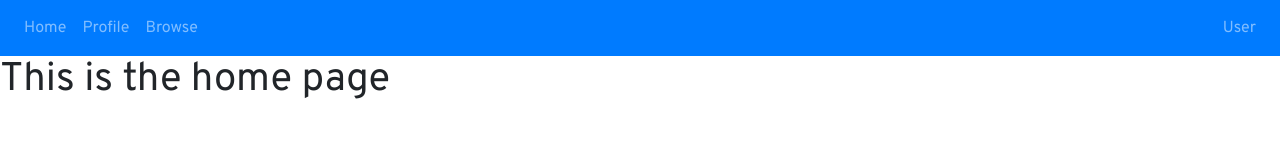
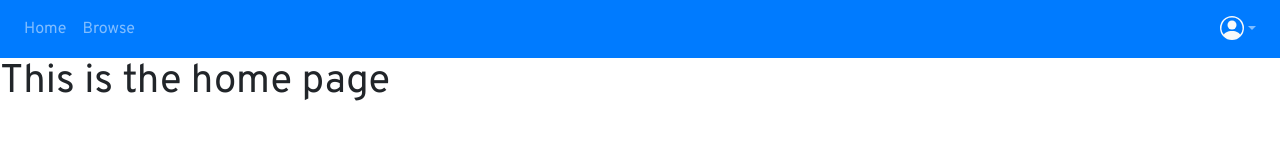
Before and after one commit to Eelsvek/hyojo-app, a Vue app: page / in a window 1280 px wide. Shown: the top 160 px of the page. Built offline with nearby package versions, Linux system fonts and the light colour scheme.

Commit message:
navbar user dropdown

```diff
--- a/src/components/Navigation/MainMenu.vue
+++ b/src/components/Navigation/MainMenu.vue
@@ -1,18 +1,31 @@
 <template>
-  <b-navbar variant="primary" type="dark">
+  <b-navbar toggleable="lg" variant="primary" type="dark">
     <b-navbar-nav>
       <b-nav-item v-for="item in navItems" :key="item.id" :to="item.url">
         {{ item.title }}
       </b-nav-item>
     </b-navbar-nav>
+    <!-- Right side of navbar -->
     <b-navbar-nav class="ml-auto">
-      <b-nav-item right>User</b-nav-item>
+      <b-nav-item-dropdown right>
+        <template #button-content>
+          <b-icon icon="person-circle" variant="light" font-scale="1.5" />
+        </template>
+        <b-dropdown-item to="/profile">Profile</b-dropdown-item>
+        <b-dropdown-item>Sign Out</b-dropdown-item>
+      </b-nav-item-dropdown>
     </b-navbar-nav>
   </b-navbar>
 </template>
 
 <script>
+import { BIcon } from 'bootstrap-vue';
+
 export default {
+  components: {
+    BIcon,
+  },
+
   data() {
     return {
       navItems: [
@@ -20,11 +33,6 @@ export default {
           id: 1,
           title: 'Home',
           url: '/',
-        },
-        {
-          id: 2,
-          title: 'Profile',
-          url: '/profile',
         },
         {
           id: 3,
--- a/src/main.js
+++ b/src/main.js
@@ -2,6 +2,7 @@ import Vue from 'vue';
 import Vuelidate from 'vuelidate';
 import {
   BootstrapVue,
+  DropdownPlugin,
   IconsPlugin,
   NavPlugin,
   SidebarPlugin,
@@ -19,6 +20,7 @@ Vue.use(BootstrapVue);
 Vue.use(IconsPlugin);
 Vue.use(NavPlugin);
 Vue.use(SidebarPlugin);
+Vue.use(DropdownPlugin);
 
 new Vue({
   router,
```
